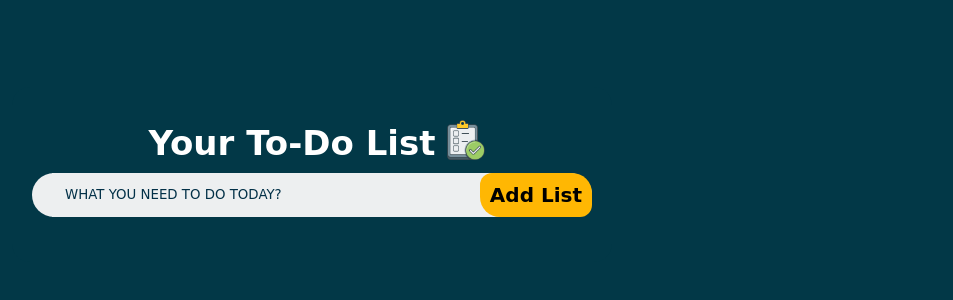
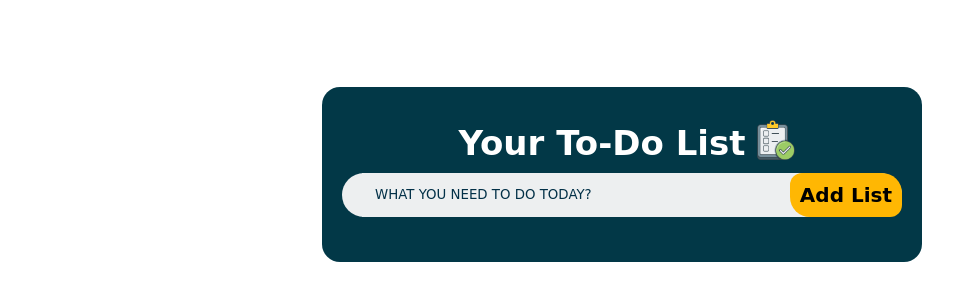
Before and after one commit to nouraameto/myAwesomeToDoList, a plain HTML site: page index.html in a window 1280 px wide. Shown: the part 226-526 px from the top of the page, without its empty margins (48-1001 px from the left). Drawn offline with Linux system fonts and the light colour scheme.

Commit message:
Update style in CSS file

```diff
--- a/file/style.css
+++ b/file/style.css
@@ -8,8 +8,8 @@ body {
     height: 100vh;
     display: flex;
     align-items: center;
-     background-color: #023847;
-    /* justify-content: center; */
+     /* background-color: #023847; */
+    justify-content: center;
 }
 .container {
     margin-left: 60px;
```
